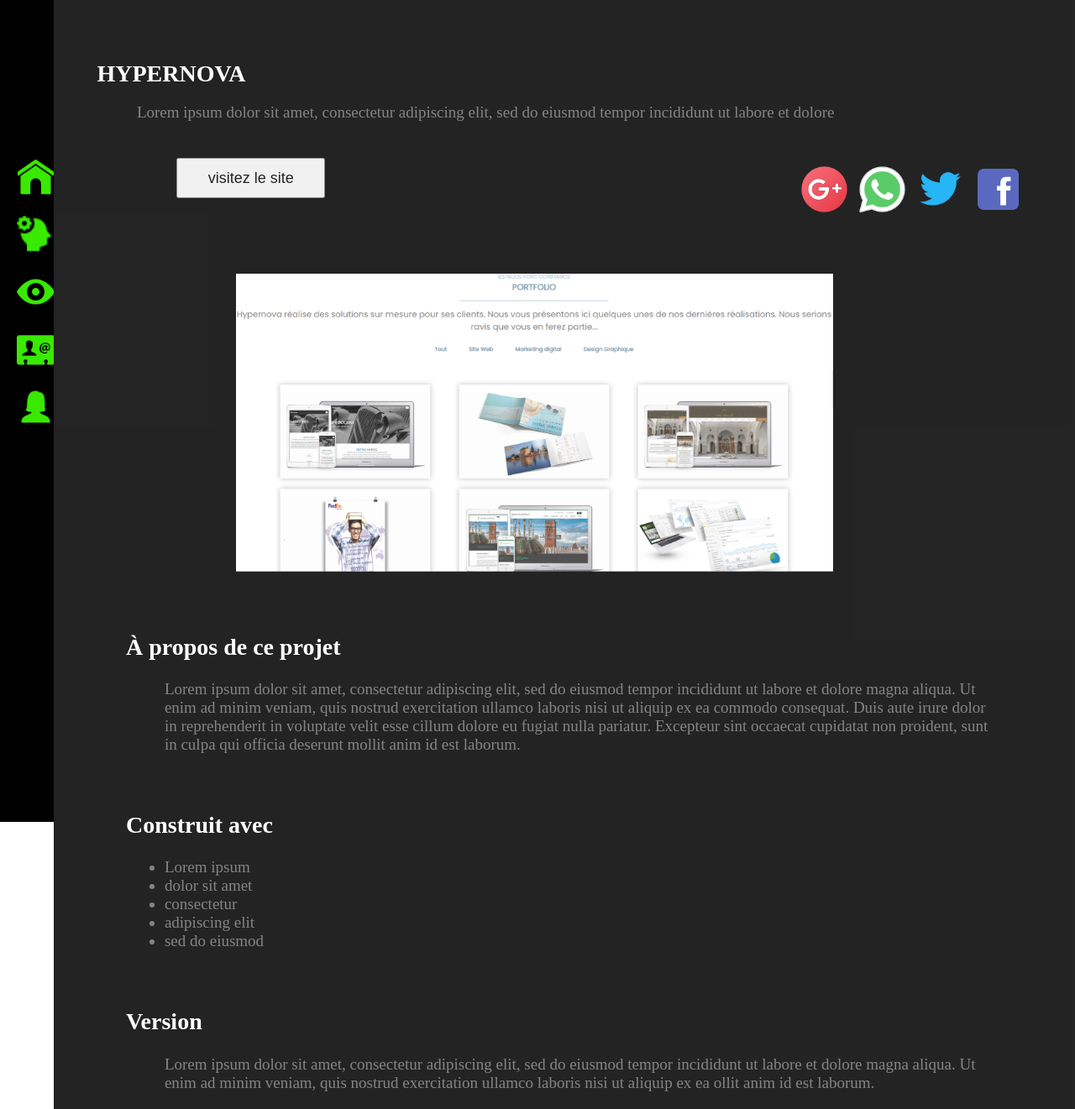
After one commit to omayma96/fil-rouge, a PHP site: page /projet1.html in a window 1280 px wide. The commit adds this page. Shown: the whole page at 84% size. Run offline with PHP 8.4, Linux system fonts and the light colour scheme; style sheets or scripts are compiled from the project's sources.

Commit message:
page du projet hypernova est terminée

```diff
--- /dev/null
+++ b/css/projet1.css
@@ -0,0 +1,129 @@
+body {
+  margin: 0; }
+
+.hero_image {
+  background-image: url(../img/background.png);
+  height: 869px;
+  background-position: center;
+  background-repeat: no-repeat;
+  background-size: cover;
+  position: relative;
+  margin-left: 5%;
+  opacity: 0.98; }
+
+.navbar .nav {
+  list-style-type: none;
+  margin: 0;
+  padding: 0;
+  padding-top: 14%;
+  width: 5%;
+  background-color: black;
+  position: fixed;
+  height: 100%;
+  overflow: auto; }
+  .navbar .nav_item {
+    display: block;
+    padding: 15% 20px;
+    text-decoration: none; }
+    .navbar .nav_item--img {
+      height: 45px;
+      width: 45px; }
+
+.hero_text {
+  margin-left: 5%;
+  padding: 1px 6px;
+  text-align: center;
+  position: absolute;
+  top: 35%;
+  left: 45%;
+  transform: translate(-50%, -50%);
+  color: white; }
+  .hero_text_img {
+    padding-left: 95%;
+    padding-top: -15%;
+    height: 55px;
+    width: 55px;
+    position: absolute;
+    opacity: 0.5; }
+  .hero_text_title {
+    padding-top: 35%;
+    font-family: 'poppins';
+    font-size: 36px;
+    line-height: 1.8;
+    padding-bottom: 10%; }
+    .hero_text_title--name {
+      color: #F50996; }
+  .hero_text_button {
+    background: none;
+    border: 2px solid #39EA00;
+    border-radius: 5px;
+    color: #39EA00;
+    font-family: 'poppins';
+    font-size: 24px;
+    padding: 3% 6%;
+    font-weight: bold;
+    text-decoration: none; }
+  .hero_text_reseaux {
+    margin-left: -10%;
+    padding-top: 4%; }
+  .hero_text_reseaux--icon {
+    width: 24px;
+    height: 24px;
+    padding-left: 1.5%;
+    text-align: center; }
+
+.projet {
+  margin-left: 5%;
+  padding: 1px 16px;
+  min-height: 870px;
+  background-color: black;
+  opacity: 0.86; }
+  .projet_name {
+    padding-top: 6%;
+    padding-left: 3%;
+    color: white;
+    font-family: 'poppins';
+    font-size: 28px;
+    font-weight: bold; }
+  .projet_discription {
+    color: #707070;
+    font-size: 19px;
+    font-weight: 400;
+    font-family: 'poppins';
+    padding-left: 7%; }
+  .projet_button {
+    padding: 1% 3%;
+    margin-left: 11%;
+    margin-top: 2%; }
+    .projet_button a {
+      text-decoration: none;
+      font-size: 18px;
+      color: black; }
+  .projet_reseaux {
+    margin-left: 70%;
+    margin-top: -5%; }
+    .projet_reseaux img {
+      width: 65px;
+      height: 65px; }
+  .projet_img img {
+    margin-left: 17%;
+    padding-top: 4%;
+    width: 60%;
+    height: 30%; }
+  .projet_partie1, .projet_partie2, .projet_partie3 {
+    margin-left: 3%;
+    color: #707070; }
+    .projet_partie1--title, .projet_partie2--title, .projet_partie3--title {
+      padding-top: 4%;
+      padding-left: 3%;
+      color: white;
+      font-family: 'poppins';
+      font-size: 28px;
+      font-weight: bold; }
+    .projet_partie1--para, .projet_partie1--list, .projet_partie2--para, .projet_partie2--list, .projet_partie3--para, .projet_partie3--list {
+      color: #707070;
+      font-size: 19px;
+      font-weight: 400;
+      font-family: 'poppins';
+      padding-left: 7%;
+      padding-right: 7%; }
--- a/form.php
+++ b/form.php
@@ -26,6 +26,6 @@ if($_SERVER['REQUEST_METHOD'] == 'POST'){
     $headers .= "Reply-To: $email \r\n";
     mail($to,$email_subject,$email_body,$headers);
 
-    header("Location: index.html");
+    header("Location: contact.html");
 
 }
--- /dev/null
+++ b/projet1.html
@@ -0,0 +1,90 @@
+<!DOCTYPE html>
+<html lang="en">
+    <head>
+        <meta charset="UTF-8">
+        <meta name="viewport" content="width=device-width, initial-scale=1.0">
+
+            <!--icon de site-->
+            <link rel="icon" type="image/png" href="img/profil.png"/>
+            <!-- fin icon-->
+
+            <!-- Début pages css -->
+            <link rel="stylesheet" href="css/header.css">
+            <link rel="stylesheet" href="css/footer.css">
+            <link rel="stylesheet" href="css/projet1.css">
+
+
+
+            <!-- Fin pages css-->
+
+            <!--Début FONT -->
+            <link href="https://fonts.googleapis.com/css2?family=Montserrat:wght@100;300;400;500;700;900&display=swap" rel="stylesheet">
+            <link href="https://fonts.googleapis.com/css2?family=Caveat+Brush&display=swap" rel="stylesheet">
+            <!--Fin FONT -->
+
+        <title>Omayma Hajjami</title>
+    </head>
+<body>
+
+          <!--Navbar desktop-->
+          <div class="navbar">
+            <ul class="nav">
+                <li><a class="nav_item" href="index.html"><img class="nav_item--img" src="maquette/Asset/logo/icons8-niche-pour-chien-50.png" alt="accueil" ></a></li>
+                <li><a class="nav_item" href="propos.html"><img class="nav_item--img" src="maquette/Asset/logo/icons8-compétences-de-développement-30.png" alt="compétences"></a></li>
+                <li><a class="nav_item" href="portfolio.html"><img class="nav_item--img" src="maquette/Asset/logo/icons8-visible-60.png" alt="portfolio"></a></li>
+                <li><a class="nav_item" href="contact.html"><img class="nav_item--img" src="maquette/Asset/logo/icons8-contact-d'affaires-50.png" alt="contact"></a></li>
+                <li><a class="nav_item" href="login.php"><img class="nav_item--img" src="maquette/Asset/logo/icons8-personne-femme-50.png" alt="login"></a></li>
+            </ul>
+        </div>
+        <!--Fin Navbar desktop -->
+
+        <div class="projet">
+            <div class="projet_name">HYPERNOVA</div>
+            <p class="projet_discription">Lorem ipsum dolor sit amet, consectetur adipiscing elit, sed do eiusmod tempor incididunt ut labore et dolore </p>
+            <button class="projet_button"  name="site" placeholder="visitez le site"><a href="https://hypernova-ii.github.io/Hypernova-Agency/" target = "_blank">visitez le site</a></button>
+
+            <div class="projet_reseaux">
+                <ul>
+                    <il><img src="maquette/Asset/logo/icons8-google-plus-96.png"></a></il>
+                    <il><img src="maquette/Asset/logo/icons8-whatsapp-96.png"></a></il>
+                    <il><img src="maquette/Asset/logo/icons8-twitter-96.png"></a></il>
+                    <il><img src="maquette/Asset/logo/icons8-facebook-96.png"></a></il>
+                </ul>
+            </div>
+            <div class="projet_img">
+                <img src="maquette/Asset/projet/Capture.PNG">
+            </div>
+
+            <div class="projet_partie1">
+                <h2 class="projet_partie1--title">À propos de ce projet</h2>
+                <p class="projet_partie1--para">Lorem ipsum dolor sit amet, consectetur adipiscing elit, sed do eiusmod
+                    tempor incididunt ut labore et dolore magna aliqua. Ut enim ad minim veniam, quis nostrud
+                    exercitation ullamco laboris nisi ut aliquip ex ea commodo consequat. Duis aute irure dolor
+                    in reprehenderit in voluptate velit esse cillum dolore eu fugiat nulla pariatur.
+                     Excepteur sint occaecat cupidatat non proident, sunt in culpa qui officia deserunt mollit anim id est laborum.</p>
+
+            </div>
+
+            <div class="projet_partie2">
+                <h2 class="projet_partie2--title">Construit avec</h2>
+                <ul class="projet_partie2--list">
+                    <li>Lorem ipsum</li>
+                    <li>dolor sit amet</li>
+                    <li>consectetur</li>
+                    <li>adipiscing elit</li>
+                    <li> sed do eiusmod </li>
+                 </ul>
+
+            </div>
+
+            <div class="projet_partie3">
+                <h2 class="projet_partie3--title">Version</h2>
+                <p class="projet_partie3--para">Lorem ipsum dolor sit amet, consectetur adipiscing elit, sed do eiusmod
+                    tempor incididunt ut labore et dolore magna aliqua. Ut enim ad minim veniam, quis nostrud
+                    exercitation ullamco laboris nisi ut aliquip ex ea ollit anim id est laborum.</p>
+
+            </div>
+        </div>
+
+</body>
+</html>
--- /dev/null
+++ b/sass/projet1.scss
@@ -0,0 +1,72 @@
+@import 'header.scss';
+.projet{
+    margin-left: 5%;
+    padding:1px 16px;
+    min-height:870px;
+    background-color: black;
+    opacity: 0.86;
+    &_name{
+        padding-top:6%;
+        padding-left:3%;
+        color:white;
+        font-family: 'poppins';
+        font-size: 28px;
+        font-weight: bold;
+
+    }
+    &_discription{
+        color:#707070;
+        font-size:19px;
+        font-weight: 400;
+        font-family: 'poppins';
+        padding-left:7%;
+
+    }
+    &_button{
+        padding: 1% 3%;
+        margin-left: 11%;
+        margin-top:2%;
+        a{
+            text-decoration: none;
+            font-size:18px;
+            color:black;
+        }
+    }
+    &_reseaux{
+        margin-left:70%;
+        margin-top: -5%;
+        img{
+            width: 65px;
+            height: 65px;
+        }
+    }
+    &_img{
+        img{
+            margin-left:17%;
+            padding-top:4%;
+            width: 60%;
+            height: 30%;
+        }
+    }
+    &_partie1,&_partie2,&_partie3{
+        margin-left:3%;
+        color:#707070;
+
+        &--title{
+            padding-top:4%;
+            padding-left:3%;
+            color:white;
+            font-family: 'poppins';
+            font-size: 28px;
+            font-weight: bold;
+        }
+        &--para,&--list{
+            color:#707070;
+            font-size:19px;
+            font-weight: 400;
+            font-family: 'poppins';
+            padding-left:7%;
+            padding-right: 7%;
+        }
+    }
+}
```
